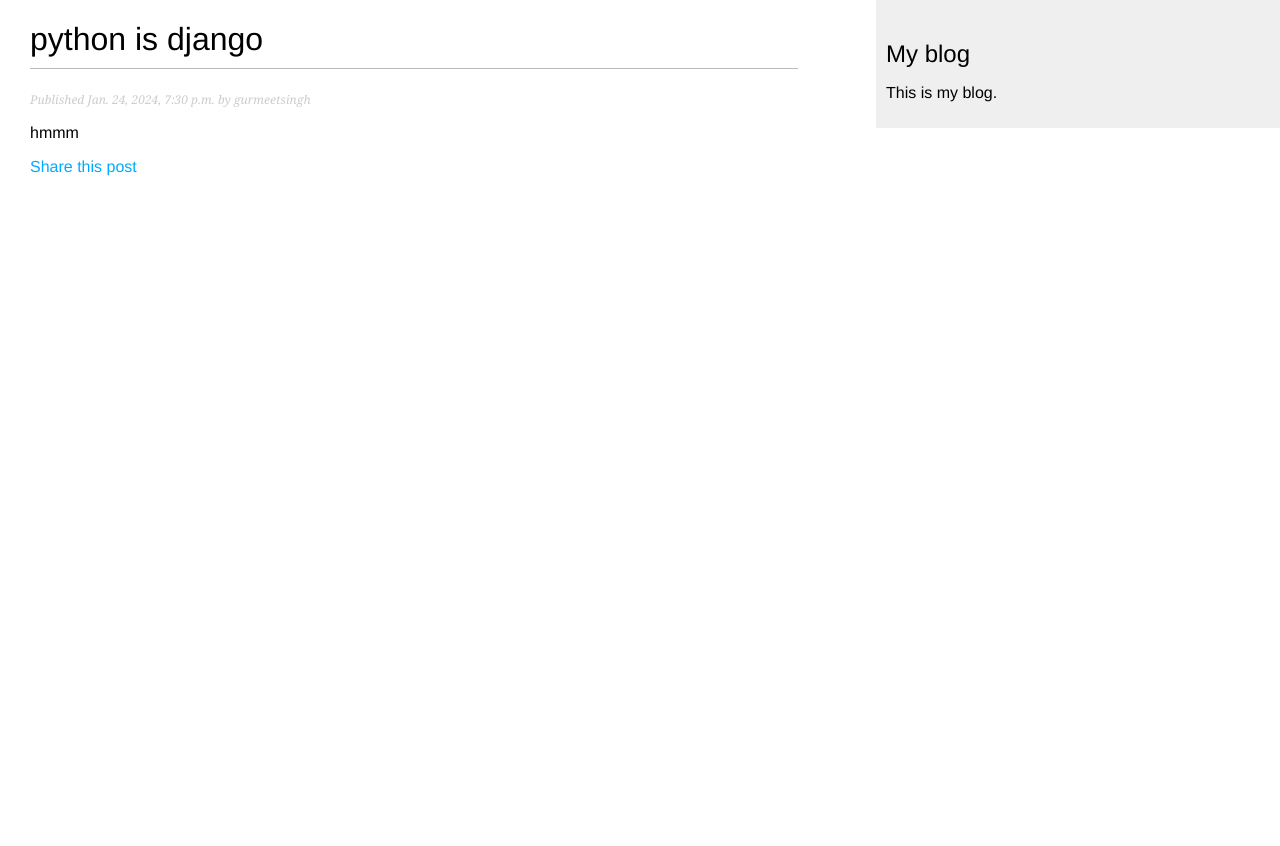
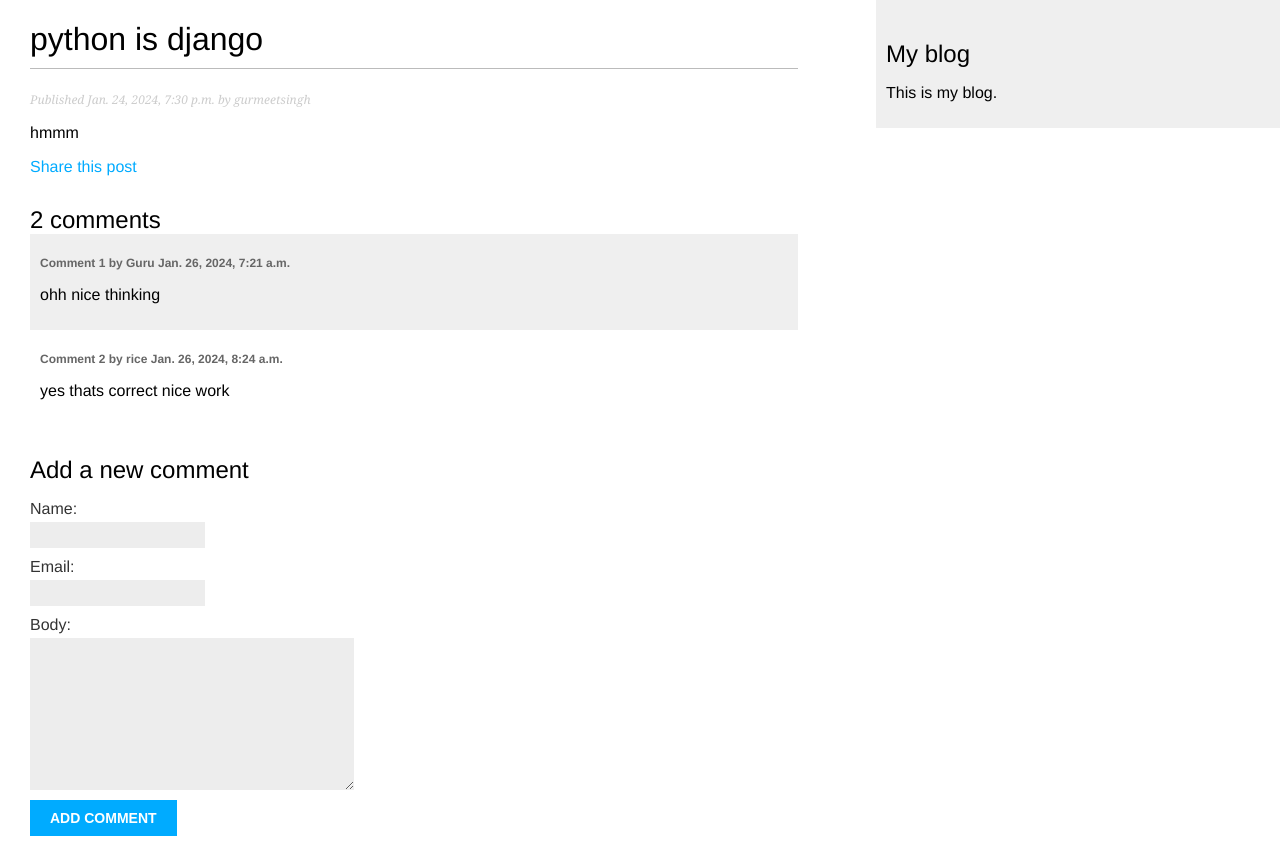
Before and after one commit to guru1112001/advance-blog-application, a Django app: a page that uses mysite/blog/templates/blog/post/detail.html in a window 1280 px wide. Before the commit the page ends 176 px from the top, so only its background shows below. Run offline with Django 5.2, Linux system fonts and the light colour scheme; data comes from the database, SQL or seed files in the repository; both versions use the stored data as it was after the commit.

Commit message:
created the functionality to comment on post

```diff
--- a/mysite/blog/forms.py
+++ b/mysite/blog/forms.py
@@ -1,8 +1,14 @@
 from django import forms
+from .models import Comments
 
-class EmailPostEmail(forms.Form):
+class EmailPostForm(forms.Form):
     name=forms.CharField(max_length=25)
     email=forms.EmailField()
     to=forms.EmailField()
     comments=forms.CharField(required=False,
                              widget=forms.Textarea)
+
+class CommentForm(forms.ModelForm):
+ class Meta:
+    model = Comments
+    fields = ['name', 'email', 'body']
--- a/mysite/blog/models.py
+++ b/mysite/blog/models.py
@@ -38,3 +38,20 @@ class Post(models.Model):
                                                  self.publish.month,
                                                  self.publish.day,
                                                  self.slug])
+class Comments(models.Model):
+     post=models.ForeignKey(Post,on_delete=models.CASCADE,related_name='comments')
+     name=models.CharField(max_length=80)
+     email=models.EmailField()
+     body=models.TextField()
+     created=models.DateTimeField(auto_now_add=True)
+     updated=models.DateTimeField(auto_now=True)
+     active=models.BooleanField(default=True)
+
+     class Meta:
+            ordering=['created']
+            indexes=[
+                models.Index(fields=['created']),
+            ]
+
+     def __str__(self):
+          return f'comment by {self.name}on {self.post}'
--- a/mysite/blog/templates/blog/post/detail.html
+++ b/mysite/blog/templates/blog/post/detail.html
@@ -11,4 +11,22 @@
     Share this post
     </a>
 </p>
+{% with comments.count as total_comments %}
+ <h2>
+ {{ total_comments }} comment{{ total_comments|pluralize }}
+ </h2>
+ {% endwith %}
+ {%for comment in comments%}
+ <div class="comment">
+    <p class="info">
+        Comment {{forloop.counter }} by {{comment.name}}
+        {{comment.created}}
+    </p>
+    {{comment.body|linebreaks}}
+
+ </div>
+ {% empty %}
+ <p>There are no comments.</p>
+ {% endfor %}
+ {% include "blog/post/includes/comment_form.html" %}
 {% endblock %}
--- /dev/null
+++ b/mysite/blog/templates/blog/post/includes/comment_form.html
@@ -0,0 +1,7 @@
+<h2>Add a new comment</h2>
+<form action="{% url 'blog:post_comment' post.id %}" method="post">
+
+ {{ form.as_p }}
+ {% csrf_token %}
+ <p><input type="submit" value="Add comment"></p>
+</form>
--- a/mysite/blog/urls.py
+++ b/mysite/blog/urls.py
@@ -5,6 +5,8 @@ app_name='blog'
 urlpatterns=[
     path('',views.PostListView.as_view(),name='post_list'),
     path('<int:year>/<int:month>/<int:day>/<slug:post>/',views.post_detail,name='post_detail'),
-    path('<int:post_id>/share',views.post_share,name='post_share')
+    path('<int:post_id>/share',views.post_share,name='post_share'),
+    path('<int:post_id>/comment/',views.post_comment,name='post_comment'),
+
 
 ]
--- a/mysite/blog/views.py
+++ b/mysite/blog/views.py
@@ -1,9 +1,10 @@
 from django.shortcuts import render,get_object_or_404
-from .models import Post
+from .models import Post,Comments
 from django.views.generic import ListView
-from .forms import EmailPostEmail
+from .forms import EmailPostForm,CommentForm
 from django.core.mail import send_mail
 from django.conf import settings
+from django.views.decorators.http import require_POST
 # Create your views here.
 # def post_list(request):
 #     posts=Post.published.all()
@@ -21,13 +22,17 @@ def post_detail(request,year,month,day,post):
                            publish__year=year,
                            publish__month=month,
                            publish__day=day)
-    return render(request,'blog/post/detail.html',{'post':post})
+    comments=post.comments.filter(active=True)
+    form=CommentForm()
+    return render(request,'blog/post/detail.html',{'post':post,
+                                                   'comments':comments,
+                                                   'form':form})
 
 def post_share(request,post_id):
     post=get_object_or_404(Post,id=post_id,status=Post.Status.PUBLISHED)
     sent=False
     if request.method=='POST':
-        form=EmailPostEmail(request.POST)
+        form=EmailPostForm(request.POST)
         if form.is_valid():
             cd=form.cleaned_data
             post_url = request.build_absolute_uri(
@@ -40,5 +45,19 @@ def post_share(request,post_id):
             [cd['to']])
             sent = True
     else:
-        form=EmailPostEmail()
+        form=EmailPostForm()
     return render(request,'blog/post/share.html',{'post':post,'form':form,'sent': sent})
+@require_POST
+def post_comment(request,post_id):
+    post=get_object_or_404(Post,id=post_id,status=Post.Status.PUBLISHED)
+    comment=None
+    form=CommentForm(data=request.POST)
+    if form.is_valid():
+        comment=form.save(commit=False)
+        comment.post=post
+        print(comment.post)
+        comment.save()
+    return render(request,'blog/post/comment.html',{
+        'post':post,
+        'form':form,
+        'comment':comment})
```
Also changed, not shown: mysite/blog/admin.py (+6 -1 lines), mysite/blog/templates/blog/post/comment.html (added, +10 -0 lines), mysite/blog/migrations/0003_comments.py (added), mysite/db.sqlite3.
